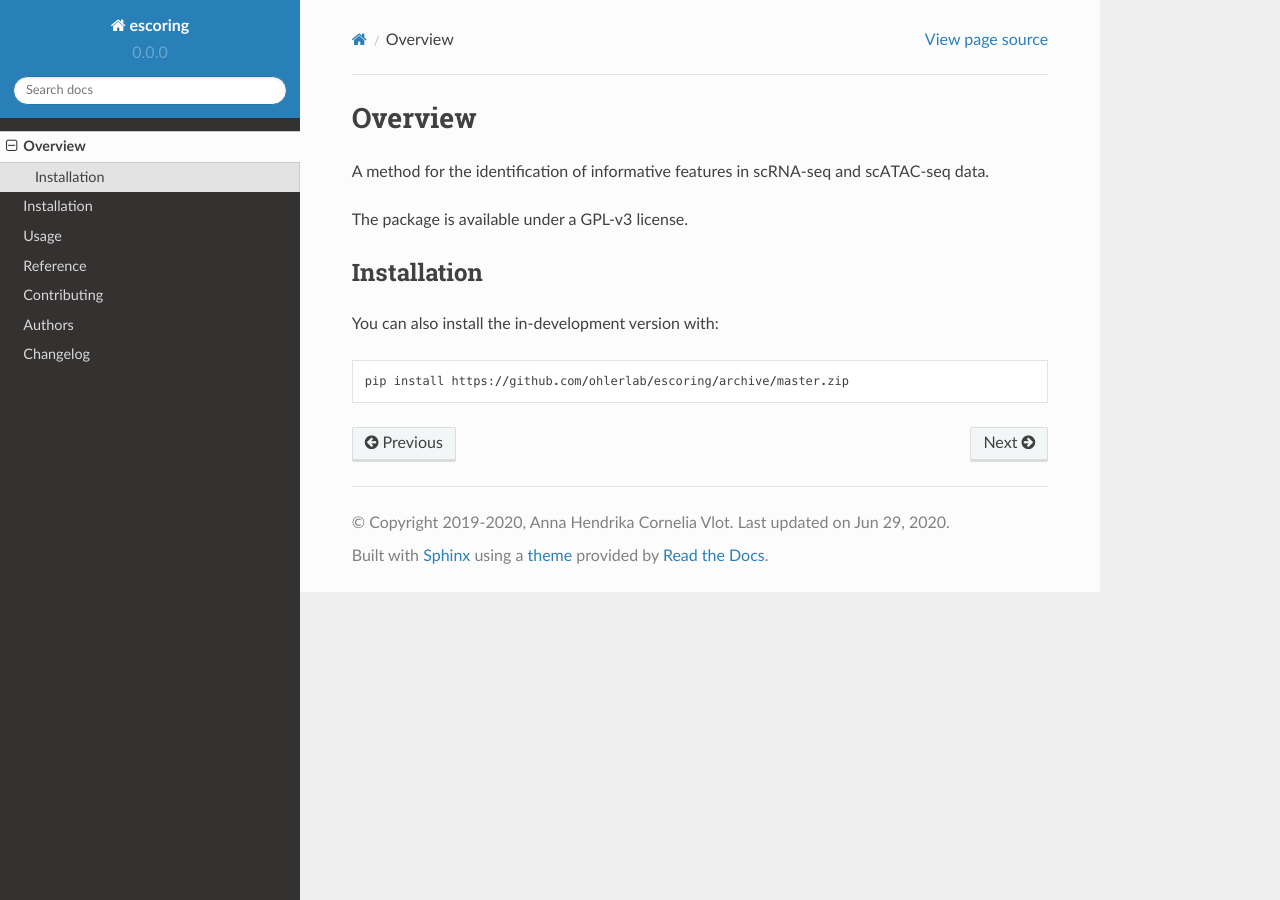
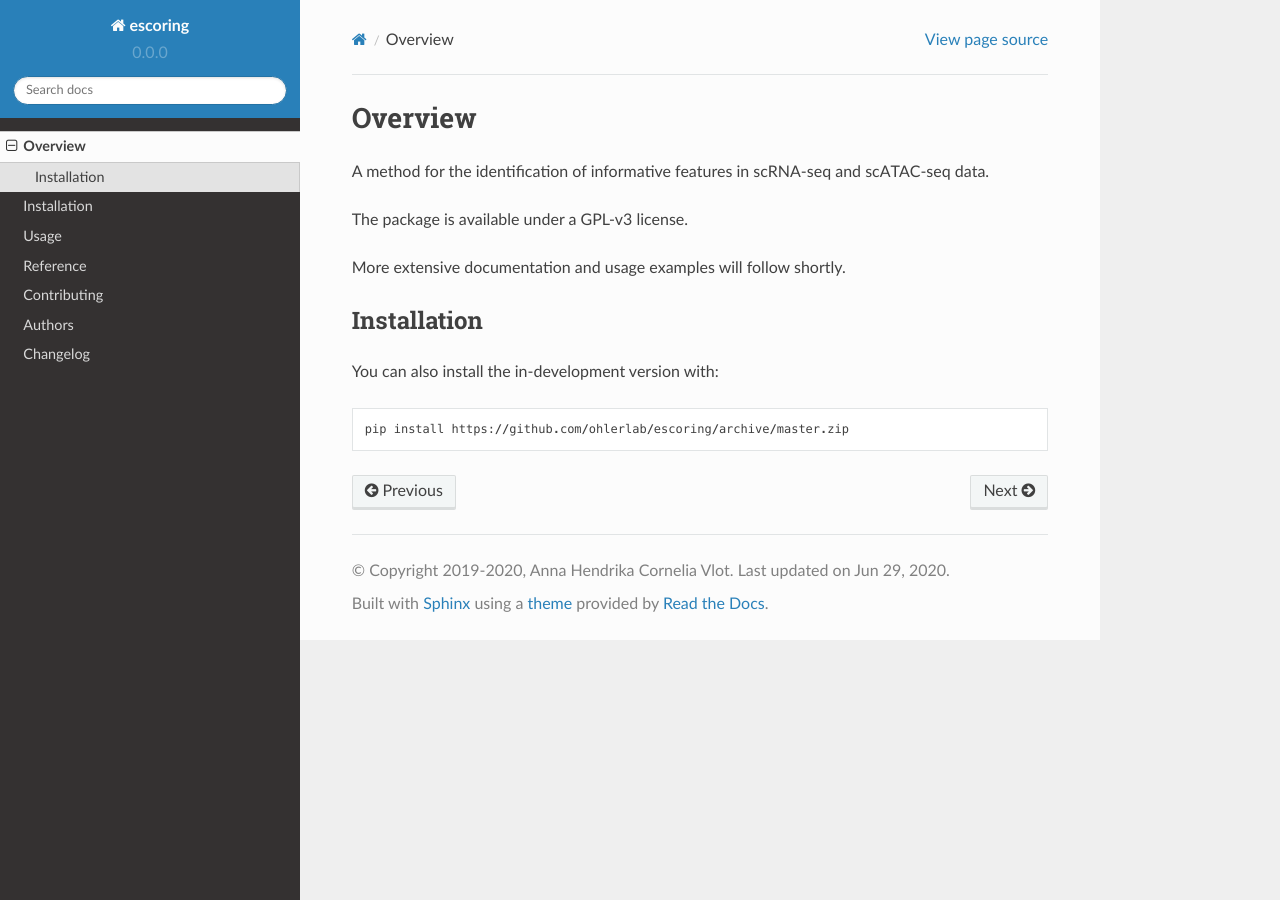
Before and after one commit to ohlerlab/SEMITONES, a Sphinx documentation site: the page built from docs/readme.rst, in a window 1280 px wide. Built offline with Sphinx 7.4.7 and the Read the Docs theme 2.0.0, drawn with Linux system fonts in a browser that asks for light colours.

Commit message:
Minor changes to setup and README

```diff
--- a/README.rst
+++ b/README.rst
@@ -6,6 +6,8 @@ A method for the identification of informative features in scRNA-seq and scATAC-
 
 The package is available under a GPL-v3 license.
 
+More extensive documentation and usage examples will follow shortly.
+
 Installation
 ============
 
--- a/docs/conf.py
+++ b/docs/conf.py
@@ -2,7 +2,6 @@
 from __future__ import unicode_literals
 
 import os
-
 
 extensions = [
     'sphinx.ext.autodoc',
--- a/setup.py
+++ b/setup.py
@@ -57,7 +57,7 @@ setup(
         'Private :: Do Not Upload',
     ],
     project_urls={
-        #'Documentation': 'https://escoring.readthedocs.io/',
+        'Documentation': 'https://escoring.readthedocs.io/',
         'Changelog': 'https://escoring.readthedocs.io/en/latest/changelog.html',
         'Issue Tracker': 'https://github.com/ohlerlab/escoring/issues',
     },
```
Also changed, not shown: 1 other file.
